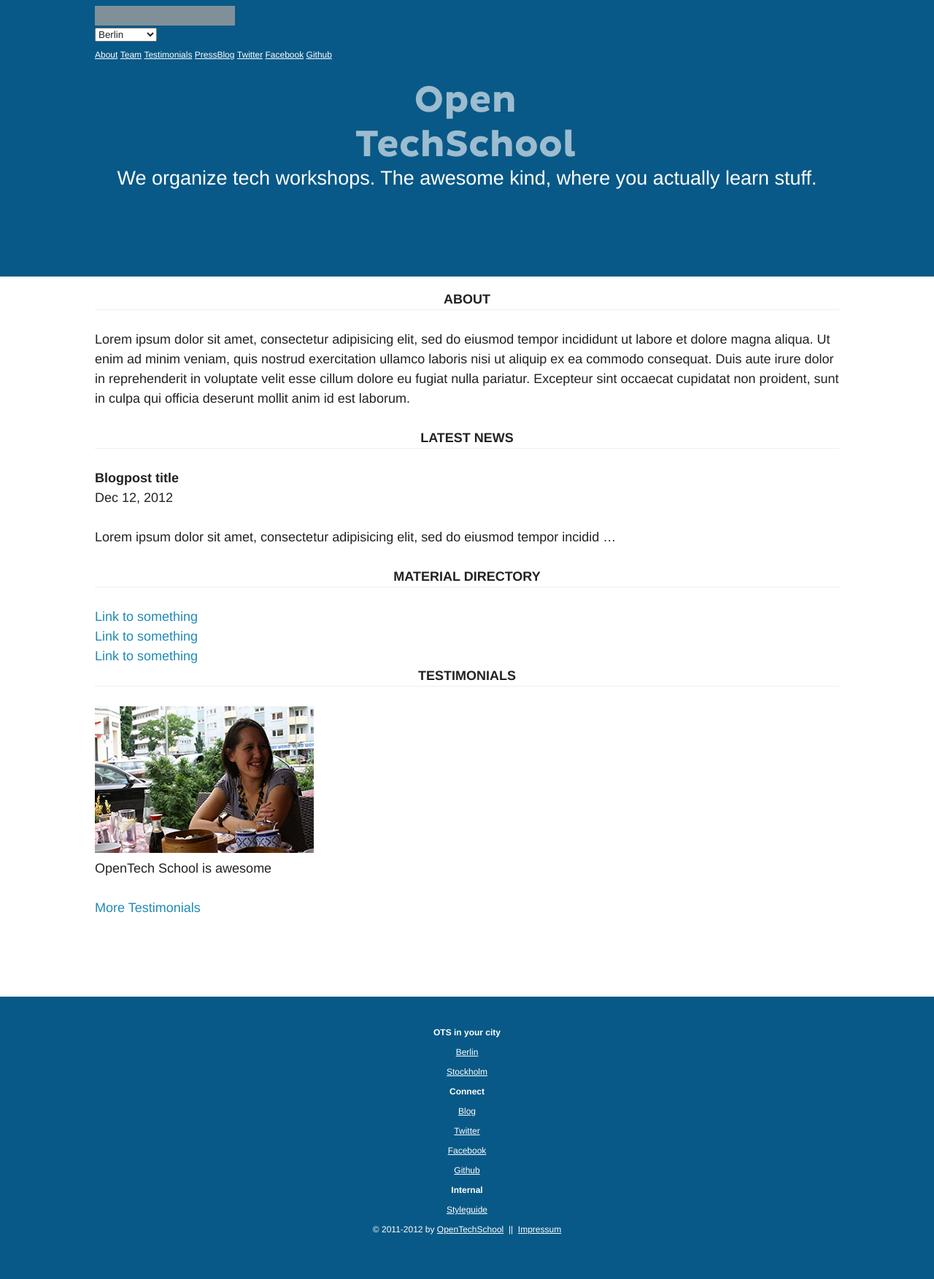
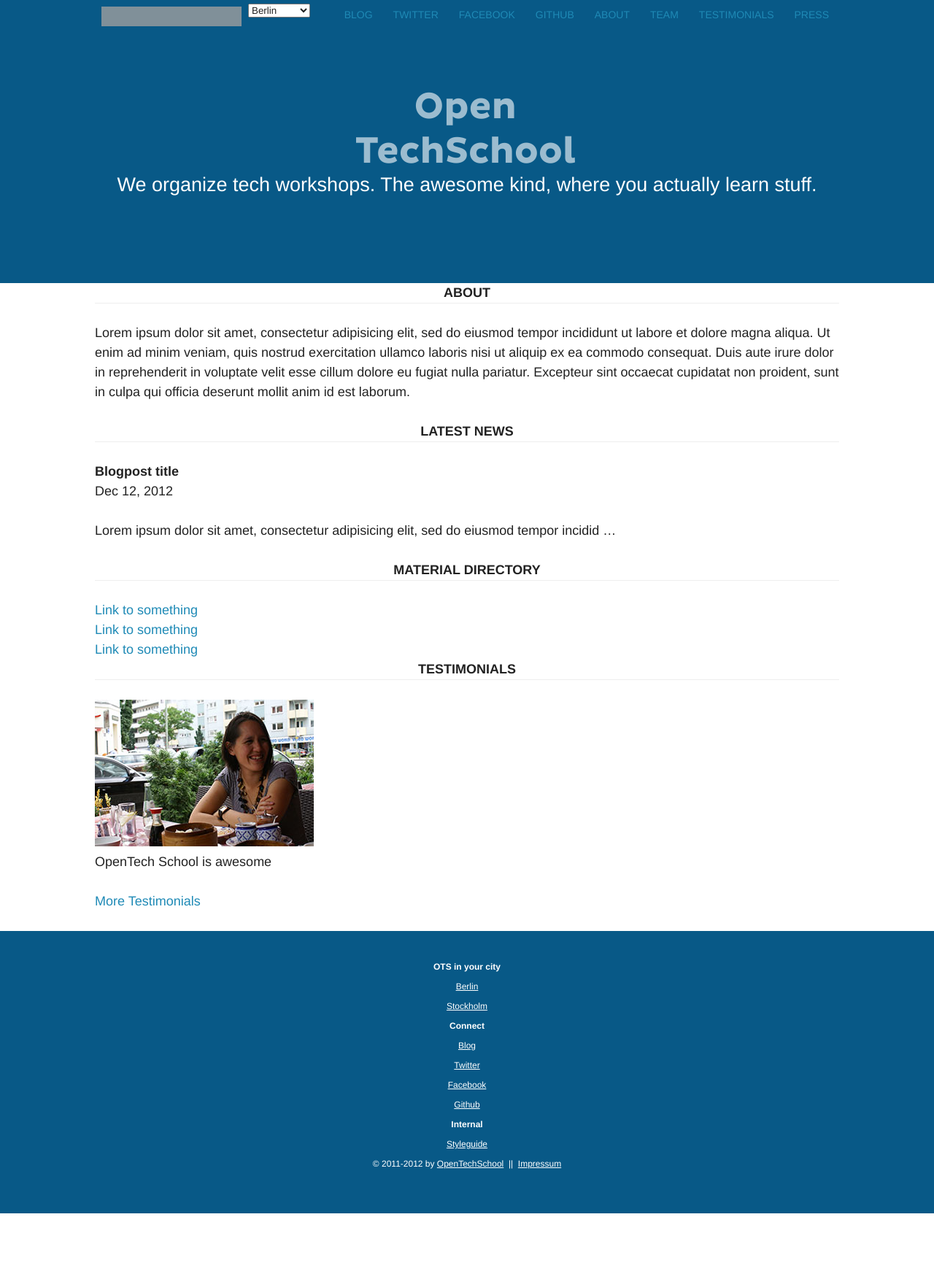
Before and after one commit to OpenTechSchool/www.opentechschool.org, a Jekyll site: the page built from index.html, in a window 1280 px wide. Shown: the whole page at 73% size. Built offline with Jekyll 4.4.1, drawn with Linux system fonts in a browser that asks for light colours; nearby versions of some CDN libraries; comment, search, counter and statistics services are not loaded; after the commit the page ends 1663 px from its top, so only the background shows below that; grey boxes are pictures that could not be loaded.

Commit message:
main navi layout

```diff
--- a/_includes/_main_nav.html
+++ b/_includes/_main_nav.html
@@ -1,7 +1,7 @@
-<nav class="meta_nav">
+<nav class="top_bar">
   <div class="container">
 
-    <div class="meta_nav_logo">
+    <div class="logo_top_bar">
       <a href="/">OpenTechSchool</a>
       <select name="ots_city_select" id="ots_city_select" onchange="" size="1">
         <option value="option1">Berlin</option>
@@ -9,7 +9,7 @@
       </select>
     </div>
 
-    <ul>
+    <ul class="nav nav_internal">
       <li>
         <a href="/about">About</a>
       </li>
@@ -24,7 +24,7 @@
       </li>
     </ul>
 
-    <ul>
+    <ul class="nav nav_external">
       <li>
         <a href="http://blog.opentechschool.org/">Blog</a>
       </li>
--- a/sass/imports/_main.scss
+++ b/sass/imports/_main.scss
@@ -155,9 +155,34 @@
   padding: 0;
 }
 
+.top_bar {
+  background: $ots_blue;
+  color: #FFF;
+}
 
-footer,
-.meta_nav {
+.nav {
+  font-size: 14px;
+  text-transform: uppercase;
+  float: right;
+  li {
+    float: left;
+  }
+  a {
+    display: block;
+    padding: .5em 1em;
+  }
+}
+
+.nav_internal {
+
+}
+
+.nav_external {
+
+}
+
+
+footer {
   height: 24px;
   padding: 8px 0 4px 0;
   font-size: 12px;
@@ -165,39 +190,36 @@
   color: #FFF;
 }
 
-.meta_nav {
-  ul {
+
+.logo_top_bar {
   float: left;
-    li {
-      display: inline;
-    }
-  }
-}
-
-.meta_nav_logo a,
-.meta_nav_logo a:link,
-.meta_nav_logo a:visited {
+  a {
     display: block;
+    float: left;
     width: 192px;
+    margin: .5em;
     text-indent: 100%;
     white-space: nowrap;
     overflow: hidden;
+  }
+  a,
+  a:link,
+  a:visited {
     background: transparent url("../images/ots_logo_meta.png") no-repeat 0 0;
     color: #FFF;
     opacity:0.8;
     -ms-filter: "progid:DXImageTransform.Microsoft.Alpha(Opacity=80)";  /* IE8 */
     filter: alpha(opacity=80); /* IE 5-7  */
   }
-
-.meta_nav_logo a:hover,
-.meta_nav_logo a:active,
-.meta_nav_logo a:focus {
+  a:hover,
+  a:active,
+  a:focus {
     color: #FFF;
     opacity:1;
     -ms-filter: "progid:DXImageTransform.Microsoft.Alpha(Opacity=100)";  /* IE8 */
     filter: alpha(opacity=100); /* IE 5-7  */
   }
-
+}
 
 footer {
   text-align: center;
@@ -260,6 +282,8 @@
   border-radius: 4px;
 }
 
+/* Testimonials */
+
 .testimonial {
   overflow: hidden;
   color: #FFF;
@@ -285,94 +309,6 @@
   height: auto;
   display: block;
 }
-
-/* ============================== */
-/* ! Layout for desktop version   */
-/* ============================== */
-
-@media handheld, only screen and (min-width: 768px) {
-
-  body {
-
-  }
-  .cols {
-    -moz-column-count: 2;
-    -moz-column-gap: 20px;
-    -webkit-column-count: 2;
-    -webkit-column-gap: 20px;
-    column-count: 2;
-    column-gap: 20px;
-  }
-
-  .container_small {
-    padding: 0 25%;
-  }
-
-
-  section {
-    padding: 1em 1em 4.5em 1em;
-  }
-
-}
-
-
-/* ============================= */
-/* ! Layout for mobile version   */
-/* ============================= */
-
-@media handheld, only screen and (max-width: 767px) {
-
-  body {
-
-  }
-
-  section {
-    padding: 1em 1em 1.5em 1em;
-  }
-  .float_list li.member {
-    padding: 0 2%;
-    width: 46%;
-  }
-
-}
-
-
-
-/* ============================= */
-/* ! Layout for mobile version   */
-/* ============================= */
-
-@media handheld, only screen and (max-width: 640px) {
-
-  body {
-
-  }
-
-  .nav_list li a {
-    display: block;
-    padding: 1em 0;
-  }
-
-}
-
-/* ============================= */
-/* ! Layout for smaller mobile version   */
-/* ============================= */
-
-
-@media handheld, only screen and (max-width: 440px) {
-
-  .meta_nav_social,
-  .meta_nav_logo,
-  .float_list li.member {
-    float: none;
-  }
-
-  .meta_nav {
-    height: 4.5em;
-  }
-}
-
 
 
 
--- a/stylesheets/screen.css
+++ b/stylesheets/screen.css
@@ -291,9 +291,30 @@
   padding: 0;
 }
 
-/* line 160, ../sass/imports/_main.scss */
-footer,
-.meta_nav {
+/* line 158, ../sass/imports/_main.scss */
+.top_bar {
+  background: #085987;
+  color: #FFF;
+}
+
+/* line 163, ../sass/imports/_main.scss */
+.nav {
+  font-size: 14px;
+  text-transform: uppercase;
+  float: right;
+}
+/* line 167, ../sass/imports/_main.scss */
+.nav li {
+  float: left;
+}
+/* line 170, ../sass/imports/_main.scss */
+.nav a {
+  display: block;
+  padding: .5em 1em;
+}
+
+/* line 185, ../sass/imports/_main.scss */
+footer {
   height: 24px;
   padding: 8px 0 4px 0;
   font-size: 12px;
@@ -301,24 +322,24 @@
   color: #FFF;
 }
 
-/* line 169, ../sass/imports/_main.scss */
-.meta_nav ul {
+/* line 194, ../sass/imports/_main.scss */
+.logo_top_bar {
   float: left;
 }
-/* line 171, ../sass/imports/_main.scss */
-.meta_nav ul li {
-  display: inline;
-}
-
-/* line 179, ../sass/imports/_main.scss */
-.meta_nav_logo a,
-.meta_nav_logo a:link,
-.meta_nav_logo a:visited {
+/* line 196, ../sass/imports/_main.scss */
+.logo_top_bar a {
   display: block;
+  float: left;
   width: 192px;
+  margin: .5em;
   text-indent: 100%;
   white-space: nowrap;
   overflow: hidden;
+}
+/* line 207, ../sass/imports/_main.scss */
+.logo_top_bar a,
+.logo_top_bar a:link,
+.logo_top_bar a:visited {
   background: transparent url("../images/ots_logo_meta.png") no-repeat 0 0;
   color: #FFF;
   opacity: 0.8;
@@ -327,11 +348,10 @@
   filter: alpha(opacity=80);
   /* IE 5-7  */
 }
-
-/* line 194, ../sass/imports/_main.scss */
-.meta_nav_logo a:hover,
-.meta_nav_logo a:active,
-.meta_nav_logo a:focus {
+/* line 216, ../sass/imports/_main.scss */
+.logo_top_bar a:hover,
+.logo_top_bar a:active,
+.logo_top_bar a:focus {
   color: #FFF;
   opacity: 1;
   -ms-filter: "progid:DXImageTransform.Microsoft.Alpha(Opacity=100)";
@@ -340,14 +360,14 @@
   /* IE 5-7  */
 }
 
-/* line 202, ../sass/imports/_main.scss */
+/* line 224, ../sass/imports/_main.scss */
 footer {
   text-align: center;
   padding: 3em 0;
   height: auto;
 }
 
-/* line 213, ../sass/imports/_main.scss */
+/* line 235, ../sass/imports/_main.scss */
 footer a,
 .meta_nav a,
 footer a:link,
@@ -358,7 +378,7 @@
   text-decoration: underline;
 }
 
-/* line 220, ../sass/imports/_main.scss */
+/* line 242, ../sass/imports/_main.scss */
 footer a:hover,
 footer a:active,
 footer a:focus {
@@ -366,7 +386,7 @@
   text-decoration: underline;
 }
 
-/* line 226, ../sass/imports/_main.scss */
+/* line 248, ../sass/imports/_main.scss */
 .main_img {
   text-align: center;
   height: 24em;
@@ -374,13 +394,13 @@
 }
 
 /* Styleguide*/
-/* line 234, ../sass/imports/_main.scss */
+/* line 256, ../sass/imports/_main.scss */
 .sg_list {
   list-style: none;
   padding: 0;
 }
 
-/* line 239, ../sass/imports/_main.scss */
+/* line 261, ../sass/imports/_main.scss */
 .sg_list small {
   display: block;
   margin-bottom: .75em;
@@ -388,7 +408,7 @@
   font-style: italic;
 }
 
-/* line 246, ../sass/imports/_main.scss */
+/* line 268, ../sass/imports/_main.scss */
 .sg_color {
   display: inline-block;
   border-radius: 4px;
@@ -396,7 +416,7 @@
   color: transparent;
 }
 
-/* line 253, ../sass/imports/_main.scss */
+/* line 275, ../sass/imports/_main.scss */
 .sg_textarea {
   width: 90%;
   font-size: .625em;
@@ -407,7 +427,8 @@
   border-radius: 4px;
 }
 
-/* line 263, ../sass/imports/_main.scss */
+/* Testimonials */
+/* line 287, ../sass/imports/_main.scss */
 .testimonial {
   overflow: hidden;
   color: #FFF;
@@ -418,7 +439,7 @@
   height: 400px;
 }
 
-/* line 273, ../sass/imports/_main.scss */
+/* line 297, ../sass/imports/_main.scss */
 .testimonial blockquote {
   position: absolute;
   z-index: 10;
@@ -427,7 +448,7 @@
   width: 25%;
 }
 
-/* line 281, ../sass/imports/_main.scss */
+/* line 305, ../sass/imports/_main.scss */
 .testimonial img {
   position: absolute;
   z-index: 1;
@@ -436,71 +457,6 @@
   display: block;
 }
 
-/* ============================== */
-/* ! Layout for desktop version   */
-/* ============================== */
-@media handheld, only screen and (min-width: 768px) {
-  /* line 298, ../sass/imports/_main.scss */
-  .cols {
-    -moz-column-count: 2;
-    -moz-column-gap: 20px;
-    -webkit-column-count: 2;
-    -webkit-column-gap: 20px;
-    column-count: 2;
-    column-gap: 20px;
-  }
-
-  /* line 307, ../sass/imports/_main.scss */
-  .container_small {
-    padding: 0 25%;
-  }
-
-  /* line 312, ../sass/imports/_main.scss */
-  section {
-    padding: 1em 1em 4.5em 1em;
-  }
-}
-/* ============================= */
-/* ! Layout for mobile version   */
-/* ============================= */
-@media handheld, only screen and (max-width: 767px) {
-  /* line 329, ../sass/imports/_main.scss */
-  section {
-    padding: 1em 1em 1.5em 1em;
-  }
-
-  /* line 332, ../sass/imports/_main.scss */
-  .float_list li.member {
-    padding: 0 2%;
-    width: 46%;
-  }
-}
-/* ============================= */
-/* ! Layout for mobile version   */
-/* ============================= */
-@media handheld, only screen and (max-width: 640px) {
-  /* line 351, ../sass/imports/_main.scss */
-  .nav_list li a {
-    display: block;
-    padding: 1em 0;
-  }
-}
-/* ============================= */
-/* ! Layout for smaller mobile version   */
-/* ============================= */
-@media handheld, only screen and (max-width: 440px) {
-  /* line 367, ../sass/imports/_main.scss */
-  .meta_nav_social,
-  .meta_nav_logo,
-  .float_list li.member {
-    float: none;
-  }
-
-  /* line 371, ../sass/imports/_main.scss */
-  .meta_nav {
-    height: 4.5em;
-  }
-}
 /* ========================================== */
 /* ! Provide higher res assets for iPhone 4   */
 /* ========================================== */
@@ -511,30 +467,30 @@
     }*/
 }
 /* ==|== non-semantic helper classes ======================================== */
-/* line 395, ../sass/imports/_main.scss */
+/* line 331, ../sass/imports/_main.scss */
 .clearfix:before, .clearfix:after {
   content: "";
   display: table;
 }
 
-/* line 396, ../sass/imports/_main.scss */
+/* line 332, ../sass/imports/_main.scss */
 .clearfix:after {
   clear: both;
 }
 
-/* line 397, ../sass/imports/_main.scss */
+/* line 333, ../sass/imports/_main.scss */
 .clearfix {
   zoom: 1;
 }
 
-/* line 398, ../sass/imports/_main.scss */
+/* line 334, ../sass/imports/_main.scss */
 .center {
   text-align: center;
 }
 
 /* ==|== print styles ======================================================= */
 @media print {
-  /* line 406, ../sass/imports/_main.scss */
+  /* line 342, ../sass/imports/_main.scss */
   * {
     background: transparent !important;
     color: black !important;
@@ -543,43 +499,43 @@
     -ms-filter: none !important;
   }
 
-  /* line 407, ../sass/imports/_main.scss */
+  /* line 343, ../sass/imports/_main.scss */
   a, a:visited {
     text-decoration: underline;
   }
 
-  /* line 408, ../sass/imports/_main.scss */
+  /* line 344, ../sass/imports/_main.scss */
   a[href]:after {
     content: " (" attr(href) ")";
   }
 
-  /* line 409, ../sass/imports/_main.scss */
+  /* line 345, ../sass/imports/_main.scss */
   abbr[title]:after {
     content: " (" attr(title) ")";
   }
 
-  /* line 410, ../sass/imports/_main.scss */
+  /* line 346, ../sass/imports/_main.scss */
   .ir a:after, a[href^="javascript:"]:after, a[href^="#"]:after {
     content: "";
   }
 
-  /* line 411, ../sass/imports/_main.scss */
+  /* line 347, ../sass/imports/_main.scss */
   pre, blockquote {
     border: 1px solid #999;
     page-break-inside: avoid;
   }
 
-  /* line 412, ../sass/imports/_main.scss */
+  /* line 348, ../sass/imports/_main.scss */
   thead {
     display: table-header-group;
   }
 
-  /* line 413, ../sass/imports/_main.scss */
+  /* line 349, ../sass/imports/_main.scss */
   tr, img {
     page-break-inside: avoid;
   }
 
-  /* line 414, ../sass/imports/_main.scss */
+  /* line 350, ../sass/imports/_main.scss */
   img {
     max-width: 100% !important;
   }
@@ -588,13 +544,13 @@
     margin: 0.5cm;
 }
 
-  /* line 416, ../sass/imports/_main.scss */
+  /* line 352, ../sass/imports/_main.scss */
   p, h2, h3 {
     orphans: 3;
     widows: 3;
   }
 
-  /* line 417, ../sass/imports/_main.scss */
+  /* line 353, ../sass/imports/_main.scss */
   h2, h3 {
     page-break-after: avoid;
   }
```
Lines whose indentation alone changed are shown as unchanged.
